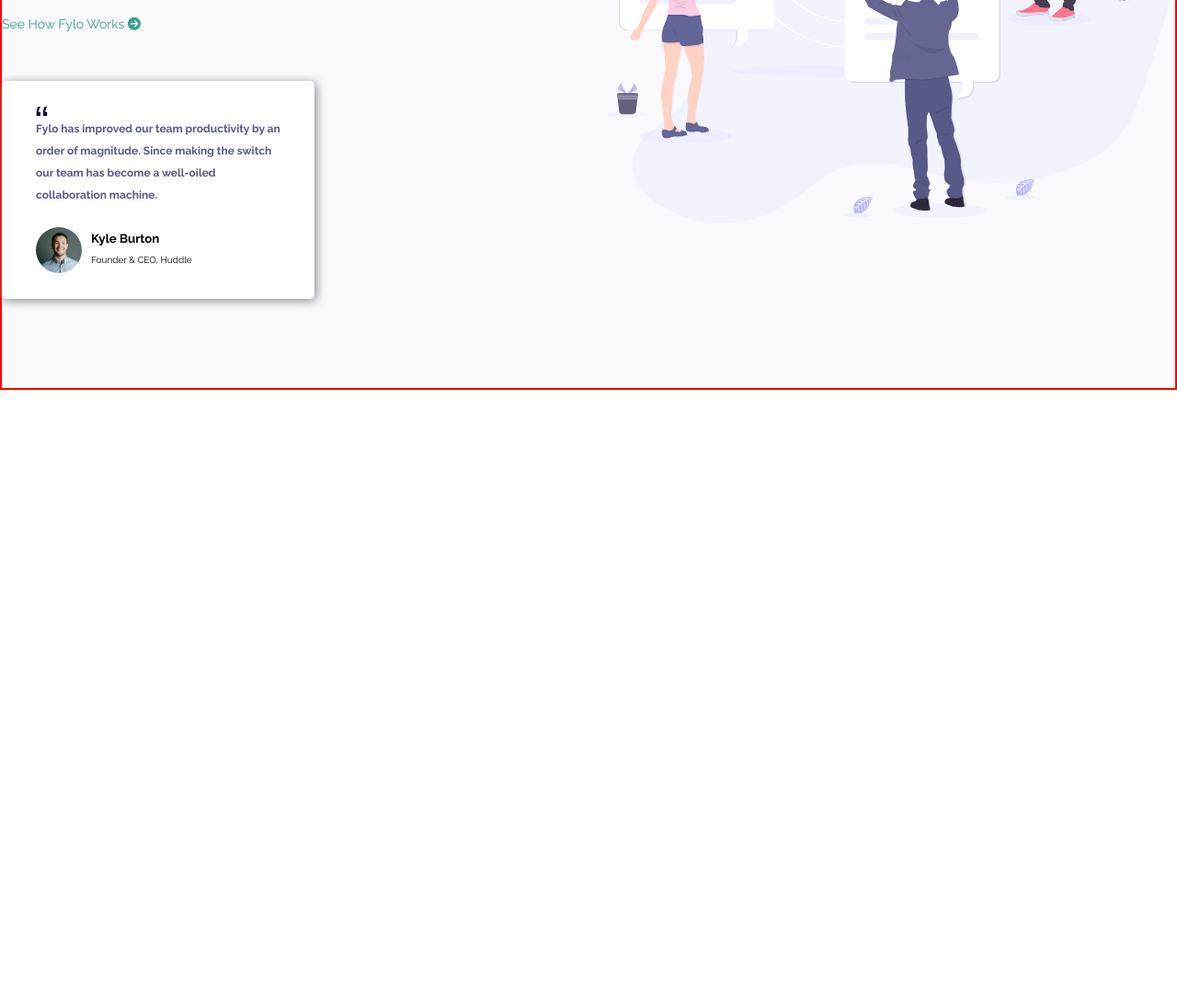
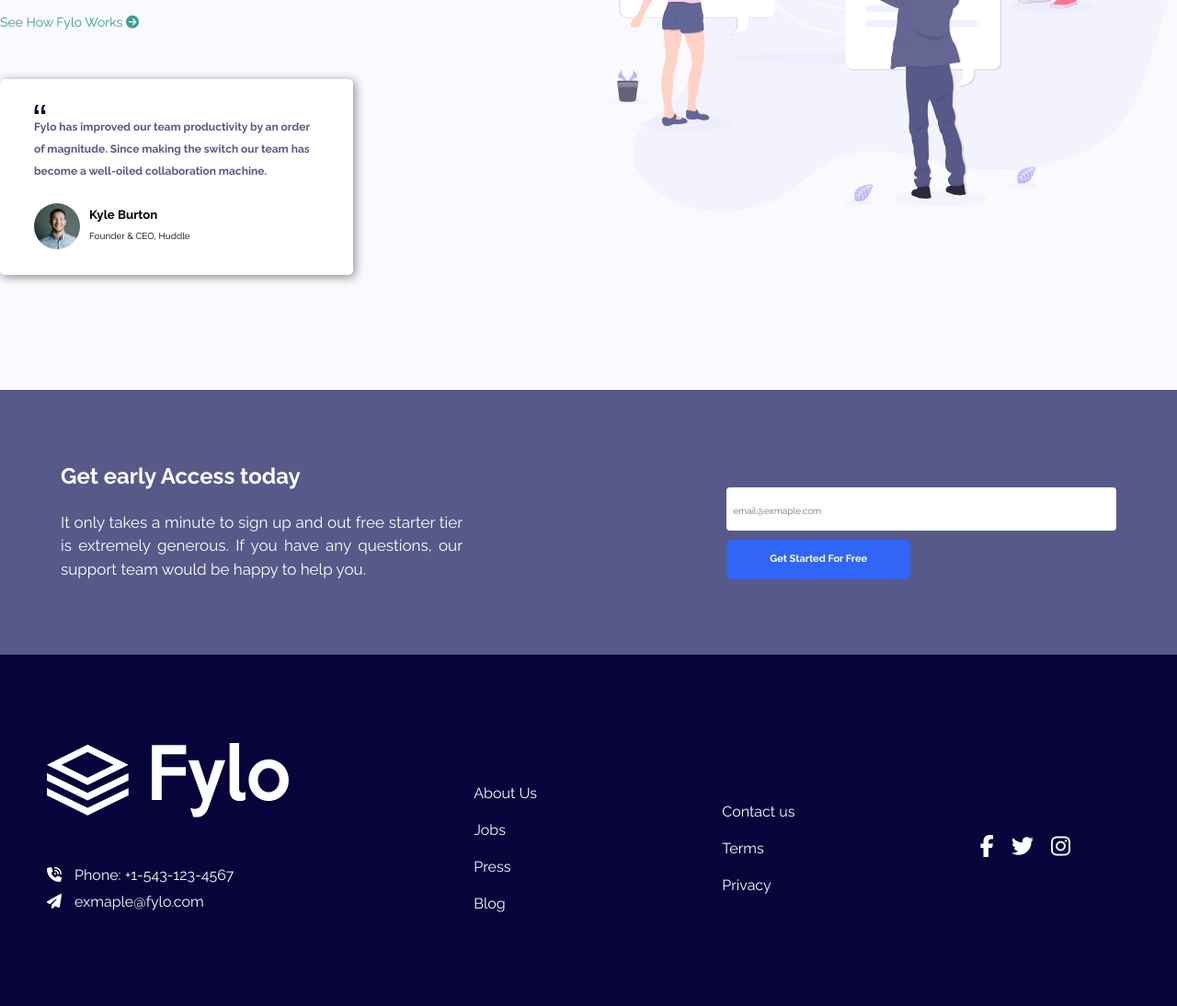
Before and after one commit to vishalverma2000/Fylo-Landing-Page, a plain HTML site: page index.html in a window 1280 px wide. Shown: the part 1160-2254 px from the top of the page at 92% size. Before the commit the page ends 1584 px from the top, so only its background shows below. Drawn offline with Linux system fonts and the light colour scheme.

Commit message:
Project Completed

```diff
--- /dev/null
+++ b/app/scss/_access.scss
@@ -0,0 +1,66 @@
+.access {
+  //   border: 2px solid black;
+  padding: 5rem 4.125rem;
+  background-color: rgb(87, 89, 137);
+  .container {
+    // border: 2px solid red;
+    text-align: center;
+
+    @include breakpoint-up(large) {
+      display: flex;
+      column-gap: 14.8125rem;
+    }
+  }
+
+  &__text {
+    h3 {
+      margin-bottom: 1.5rem;
+      color: white;
+
+      @include breakpoint-up(large) {
+        font-size: 1.5rem;
+        text-align: left;
+      }
+    }
+
+    p {
+      color: white;
+      line-height: 1.5;
+      font-size: 1.0625rem;
+      font-weight: 400;
+      text-align: justify;
+
+      @include breakpoint-down(small) {
+        font-size: 12px;
+      }
+    }
+  }
+
+  &__input {
+    margin: 0 auto;
+    width: 100%;
+    margin-top: 1.625rem;
+
+    @include breakpoint-up(large) {
+      margin-left: 3.125rem;
+      text-align: left;
+    }
+
+    input {
+      width: 100%;
+      height: 2.9375rem;
+      border-radius: 0.25rem;
+      border: none;
+
+      &::placeholder {
+        font-size: 0.625rem;
+        padding: 0.3125rem;
+      }
+    }
+
+    button {
+      font-size: 0.6875rem;
+      margin-top: 0.625rem;
+    }
+  }
+}
--- a/app/scss/_features.scss
+++ b/app/scss/_features.scss
@@ -1,5 +1,4 @@
 .feature {
-  border: 2px solid red;
   height: 78.6875rem;
   background-image: url(/images/bg-curve-mobile.svg);
   background-position: top center;
@@ -60,10 +59,6 @@
     }
     h1 {
       margin-top: 5.3125rem;
-
-      @include breakpoint-up(large) {
-        font-size: 1.8125rem;
-      }
     }
   }
 
@@ -87,17 +82,21 @@
     padding: 1.75rem 2.3125rem;
     text-align: justify;
     border-radius: 0.3125rem;
-    width: 21.25rem;
     margin: 0 auto;
 
     @include breakpoint-up(large) {
       margin: 0;
+      width: 60%;
     }
 
     p {
       font-size: 0.75rem;
       font-weight: 700;
       line-height: 2;
+
+      @include breakpoint-up(large) {
+        max-width: 100%;
+      }
     }
 
     .profile {
--- /dev/null
+++ b/app/scss/_footer.scss
@@ -0,0 +1,86 @@
+.footer {
+  padding: 5.6875rem 2.0625rem;
+  background-color: rgb(7, 4, 59);
+  .container {
+    padding: 0 1.125rem;
+    text-align: left;
+
+    @include breakpoint-up(large) {
+      display: flex;
+      align-items: center;
+      justify-content: space-between;
+    }
+  }
+
+  &__logo {
+    margin-bottom: 3.125rem;
+
+    img {
+      width: 16.4375rem;
+      height: 5.125rem;
+
+      @include breakpoint-down(small) {
+        width: 9.375rem;
+        height: 3.125rem;
+      }
+    }
+  }
+
+  &__contact {
+    a {
+      color: white;
+      transition: all 200ms ease-in-out;
+      &:hover {
+        opacity: 0.5;
+      }
+      i {
+        margin-right: 0.625rem;
+        margin-bottom: 0.625rem;
+        color: color;
+      }
+    }
+  }
+
+  &__links {
+    .links1 {
+      @include breakpoint-up(large) {
+        flex: 1;
+        order: 2;
+      }
+    }
+    ul {
+      display: inline;
+      line-height: 2.5;
+    }
+    li {
+      list-style: none;
+    }
+    a {
+      color: white;
+      transition: all 200ms ease-in-out;
+      &:hover {
+        opacity: 0.5;
+      }
+    }
+  }
+  &__social {
+    height: 2.375rem;
+    text-align: center;
+    margin-top: 3.125rem;
+    @include breakpoint-up(large) {
+      margin-right: 3.125rem;
+    }
+
+    i {
+      color: white;
+      transition: all 200ms ease-in-out;
+      &:hover {
+        opacity: 0.5;
+      }
+    }
+
+    a {
+      margin-right: 0.9375rem;
+    }
+  }
+}
--- a/app/scss/_globals.scss
+++ b/app/scss/_globals.scss
@@ -72,6 +72,7 @@ h1 {
   @include breakpoint-up(large) {
     margin-top: 5.375rem;
     margin-bottom: 2.125rem;
+    font-size: 1.8125rem;
   }
 
   @include breakpoint-down(esmall) {
@@ -86,13 +87,12 @@ p {
   color: $desaturatedBlue;
 
   // @include breakpoint-up(large) {
-  //   margin: 0px;
   //   max-width: 83%;
   // }
 
-  // @include breakpoint-down(esmall) {
-  //   font-size: 12px;
-  // }
+  @include breakpoint-down(esmall) {
+    font-size: 12px;
+  }
 }
 
 a,
@@ -135,7 +135,7 @@ a:hover {
 
 // Buttons
 button {
-  width: 100%;
+  // width: 100%;
   background-color: $brightBlue;
   padding: 0.75rem 0;
   border: none;
@@ -151,4 +151,12 @@ button {
     background-color: white;
     color: $brightBlue;
   }
+
+  @include breakpoint-up(large) {
+    min-width: 200px;
+  }
+
+  @include breakpoint-down(small) {
+    min-width: 100%;
+  }
 }
--- a/app/scss/main.scss
+++ b/app/scss/main.scss
@@ -3,3 +3,5 @@
 @import "_mixins";
 @import "_hero";
 @import "_features";
+@import "_access";
+@import "_footer";
--- a/index.html
+++ b/index.html
@@ -92,22 +92,60 @@
         </div>
       </div>
     </section>
-    <!--
+
     <section class="access">
       <div class="container">
-        <div class="access-text">
-          <h1>Get early Access today</h1>
+        <div class="access__text">
+          <h3>Get early Access today</h3>
           <p>
             It only takes a minute to sign up and out free starter tier is
             extremely generous. If you have any questions, our support team
             would be happy to help you.
           </p>
         </div>
-        <div class="access-input">
+        <div class="access__input">
           <input type="email" placeholder="email@exmaple.com" />
           <button class="btn btn-2">Get Started For Free</button>
         </div>
       </div>
-    </section> -->
+    </section>
+
+    <footer class="footer">
+      <div class="container">
+        <div class="footer__contact">
+          <div class="footer__logo">
+            <a href=""><img src="/images/logo copy.svg" alt="Fylo" /></a>
+          </div>
+          <a href="#">
+            <i class="fa-solid fa-phone-volume"></i>
+            Phone: +1-543-123-4567 </a
+          ><br />
+          <a href="#">
+            <i class="fa-sharp fa-solid fa-paper-plane"></i>
+            exmaple@fylo.com
+          </a>
+        </div>
+        <div class="footer__links links1">
+          <ul>
+            <li><a href="">About Us</a></li>
+            <li><a href="">Jobs</a></li>
+            <li><a href="">Press</a></li>
+            <li><a href="">Blog</a></li>
+          </ul>
+        </div>
+        <div class="footer__links links2">
+          <ul>
+            <li><a href="">Contact us</a></li>
+            <li><a href="">Terms</a></li>
+            <li><a href="">Privacy</a></li>
+          </ul>
+        </div>
+        <div class="footer__social">
+          <a href=""><i class="fa fa-brands fa-facebook fa-xl"></i></a>
+          <a href=""><i class="fa fa-brands fa-twitter fa-xl"></i></a>
+          <a href=""><i class="fa fa-brands fa-instagram fa-xl"></i></a>
+        </div>
+      </div>
+    </footer>
   </body>
 </html>
```
Also changed, not shown: dist/main.css, images/logo copy.svg (added).
